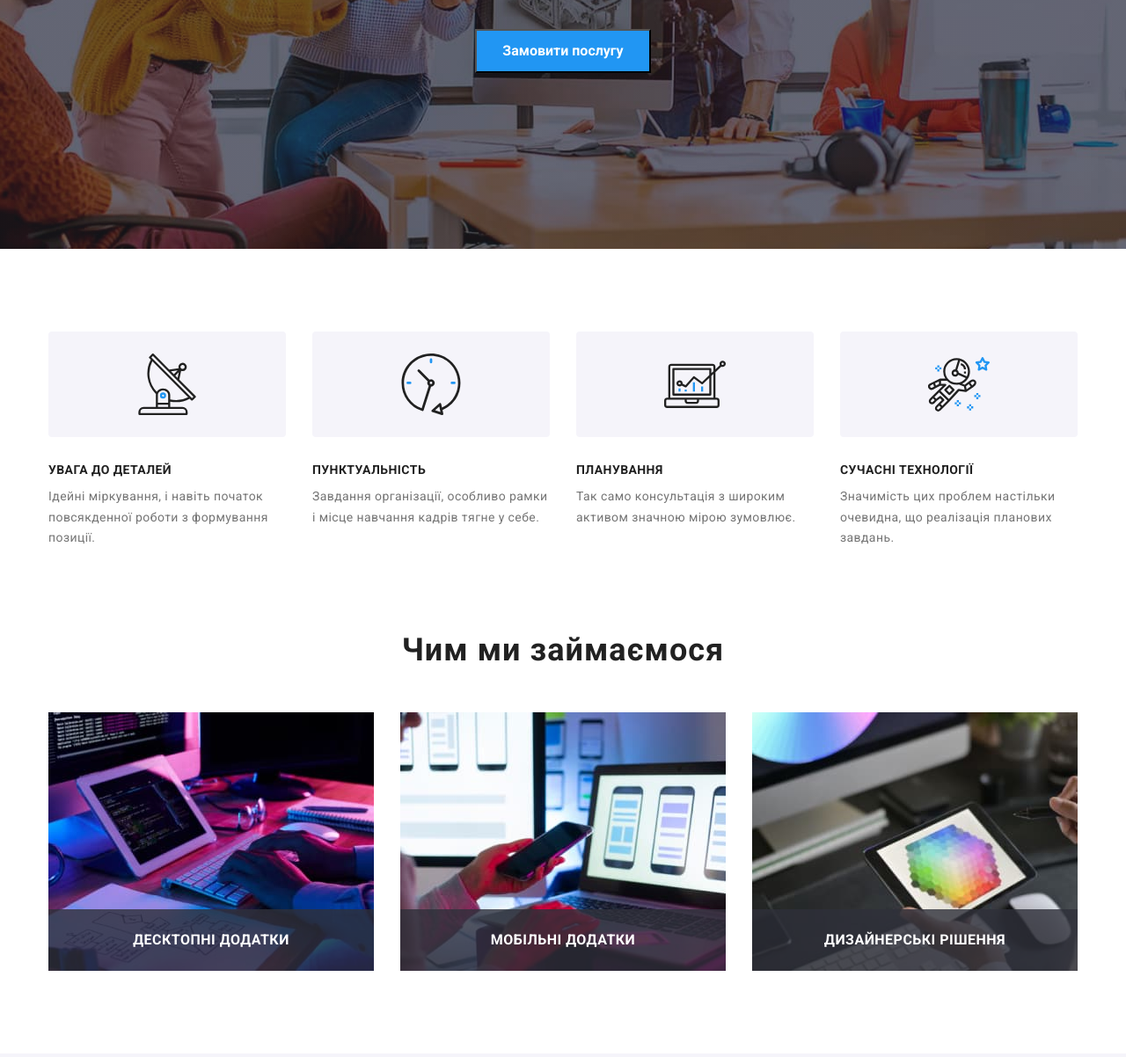
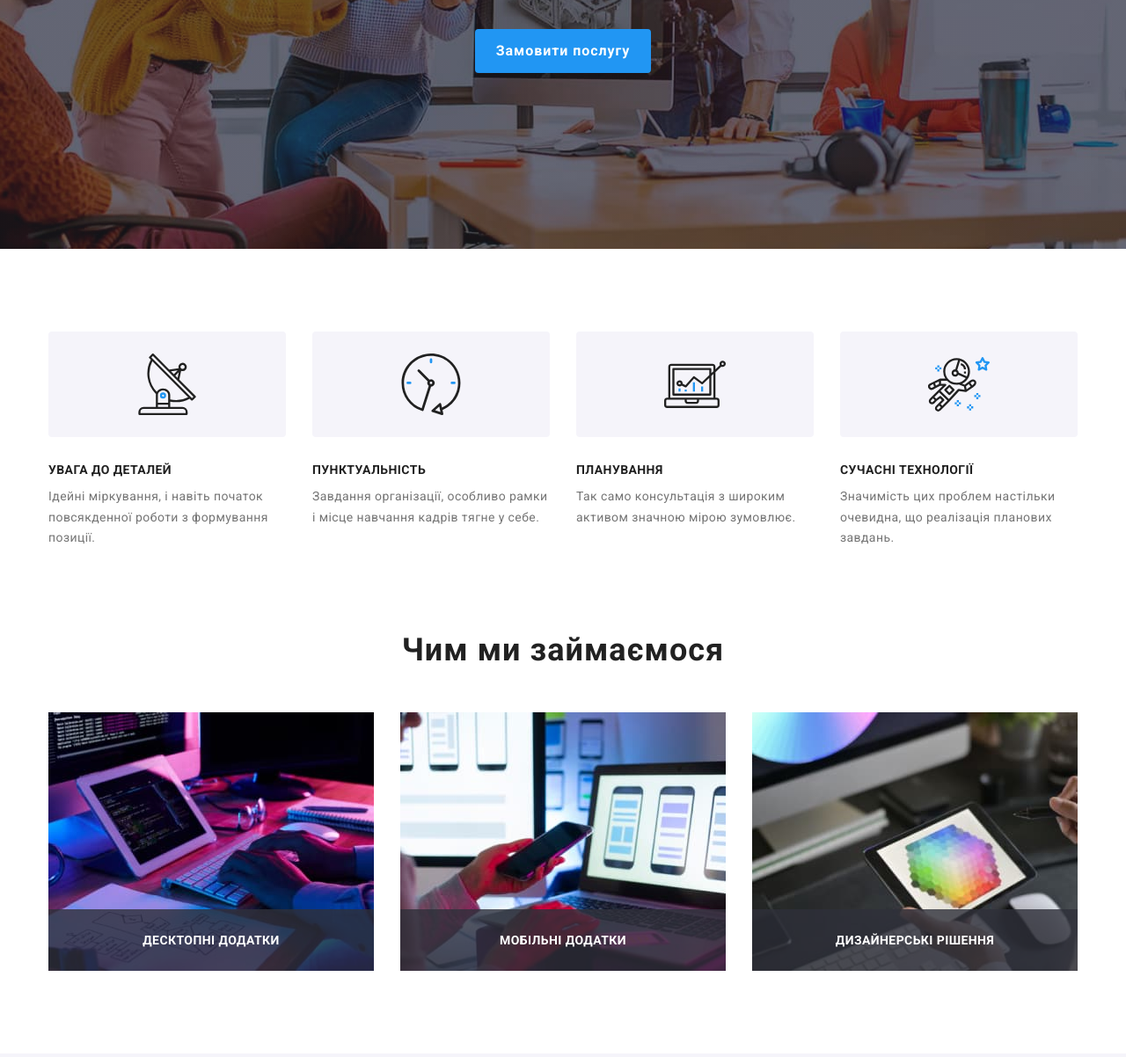
Before and after one commit to Stranger1978/goit-markup-hw-05, a plain HTML site: page index.html in a window 1280 px wide. Shown: the part 398-1600 px from the top of the page at 88% size. Drawn offline with nearby package versions, Linux system fonts and the light colour scheme.

Commit message:
work on mistakes

```diff
--- a/css/styles.css
+++ b/css/styles.css
@@ -99,7 +99,7 @@ img {
     content: '';
     position: absolute;
     left: 0;
-    bottom: 0;
+    bottom: -1px;
 
     width: 100%;
     height: 4px;
@@ -225,13 +225,17 @@ img {
 }
 
 .hero-button {
+    width: 200px;
+    height: 50px;
+    border: transparent;
+    border-radius: 4px;
+
     background-color: var(--accent-color);
     color: #FFFFFF;
     font-weight: 700; /*переназначаем для кнопки */
     font-size: 16px; /* переназначаем для кнопки */
     line-height: 1.88; /*в макете дизайнером указано значение в %*/
-    width: 200px;
-    height: 50px;
+    letter-spacing: 0.06em;
 
     transition: background-color 250ms cubic-bezier(0.4, 0, 0.2, 1);
 }
@@ -329,17 +333,19 @@ img {
 
 .thumb-title {
     position: absolute;
-    padding: 27px 0;
+    display: flex;
+    justify-content: center;
+    align-items: center;
 
+    height: 70px;
     bottom: 0;
     left: 0;
     width: 100%;
     background-color: rgba(47, 48, 58, 0.8);
 
     font-weight: 700;
-    ont-size: 14px;
+    font-size: 14px;
     line-height: 16px;
-    text-align: center;
     letter-spacing: 0.03em;
     text-transform: uppercase;
     color: #FFFFFF;
@@ -671,6 +677,7 @@ img {
     transition: transform 250ms cubic-bezier(0.4, 0, 0.2, 1);
 }
 
+/* backdrop&modal */
 
 .backdrop {
     position: fixed;
@@ -686,10 +693,12 @@ img {
 .backdrop.is-hidden {
     opacity: 0;
     pointer-events: none;
+    visibility: hidden;
 }
 
 .backdrop.is-hidden .modal {
     transform: translate( -50%, -50%) scale(0.5);
+    opacity: 0.5;
 }
 .modal {
     display: flex;
@@ -700,8 +709,10 @@ img {
     top: 50%;
     left: 50%;
     transform: translate( -50%, -50%) scale(1);
+    opacity: 1;
 
-    transition: transform 250ms cubic-bezier(0.4, 0, 0.2, 1);
+    transition: transform 250ms cubic-bezier(0.4, 0, 0.2, 1),
+                opacity 250ms cubic-bezier(0.4, 0, 0.2, 1) 250ms;
 
     height: 581px;
     width:  528px;
```
